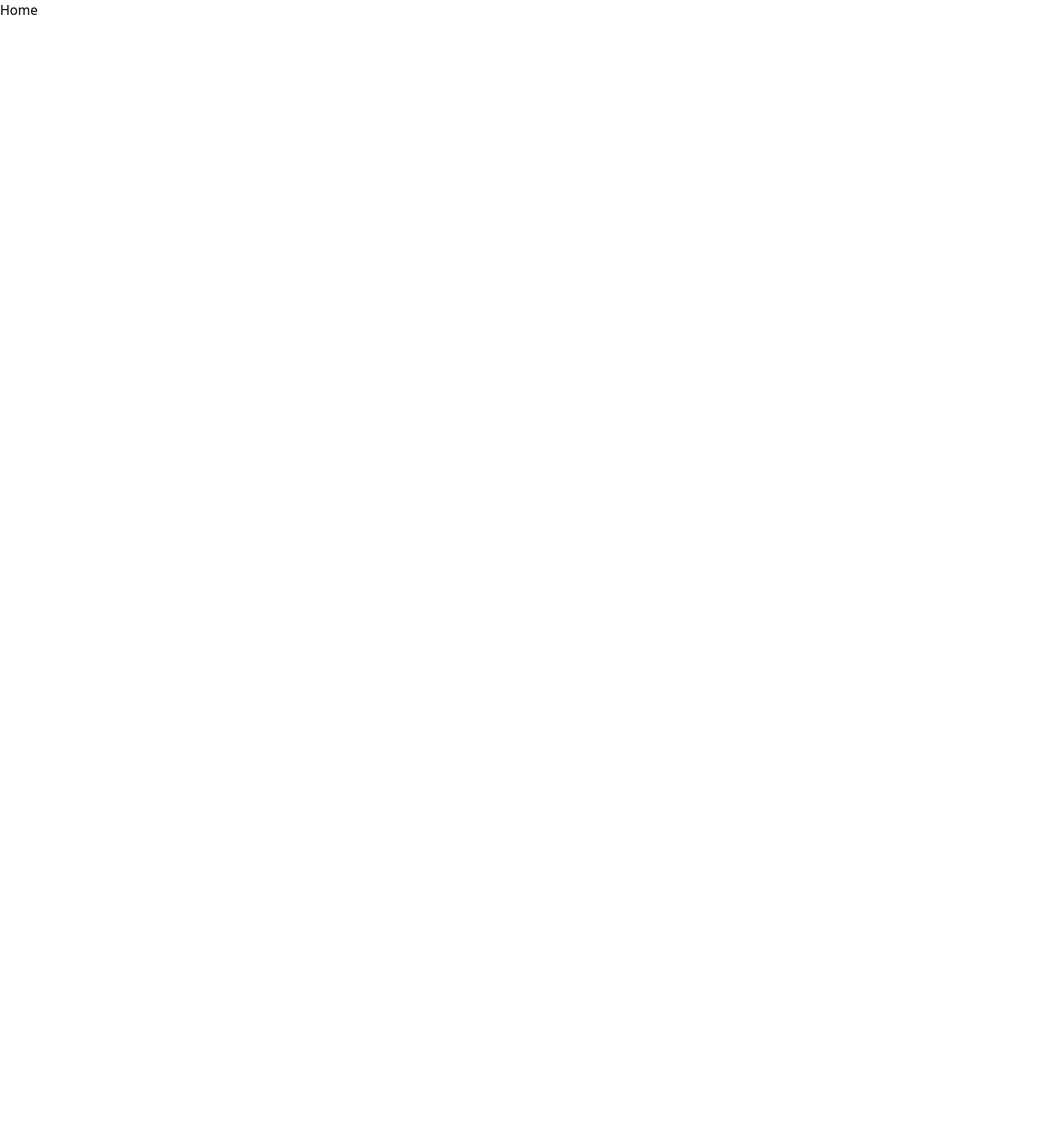
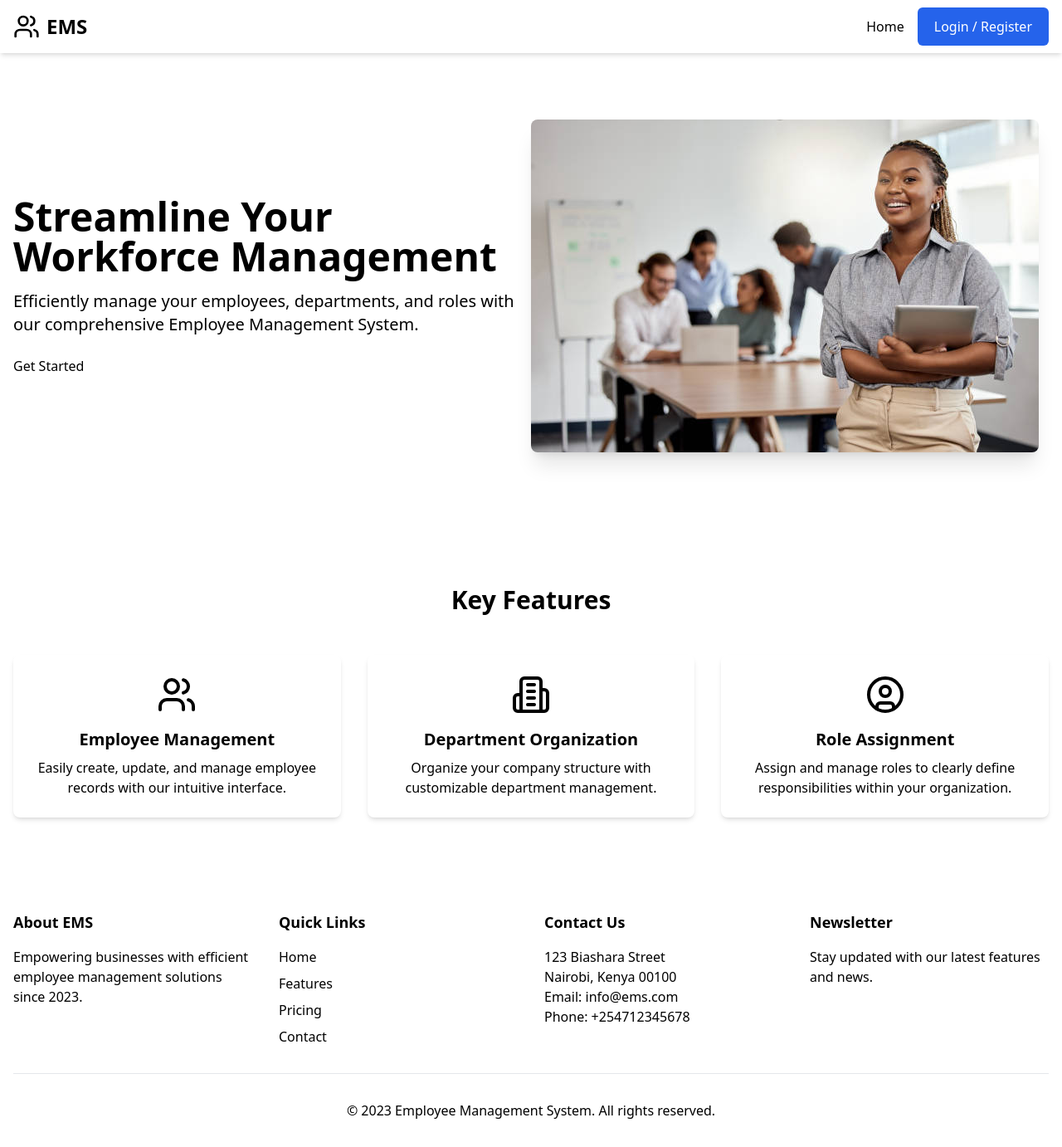
Before and after one commit to DennisRono/Employees-Management-System, a React (Vite) app in the folder client/: page / in a window 1280 px wide. Shown: the whole page at 83% size. Before the commit the page ends 800 px from the top, so only its background shows below. Built offline with nearby package versions, Linux system fonts and the light colour scheme.

Commit message:
added a simple landing page

```diff
--- a/client/src/routes/Home.jsx
+++ b/client/src/routes/Home.jsx
@@ -1,5 +1,149 @@
-const Home = () => {
-  return <div>Home</div>
+import { Users, Building2, UserCircle } from 'lucide-react'
+import Employees from '../assets/images/employees.jpg'
+import { Link } from 'react-router-dom'
+
+export default function Home() {
+  return (
+    <div className="flex flex-col min-h-screen">
+      <header className="bg-primary text-primary-foreground shadow-md">
+        <div className="container mx-auto px-4 py-4 flex justify-between items-center">
+          <div className="flex items-center space-x-2">
+            <Users className="h-8 w-8" />
+            <span className="text-2xl font-bold">EMS</span>
+          </div>
+          <nav>
+            <ul className="flex space-x-4">
+              <li>
+                <a href="#" className="hover:underline">
+                  Home
+                </a>
+              </li>
+              <li className="">
+                <Link
+                  to="/login"
+                  className="py-3 px-5 rounded-md bg-blue-600 text-white cursor-pointer"
+                >
+                  Login / Register
+                </Link>
+              </li>
+            </ul>
+          </nav>
+        </div>
+      </header>
+
+      <main className="flex-grow">
+        <section className="bg-muted py-20">
+          <div className="container mx-auto px-4 flex flex-col md:flex-row items-center">
+            <div className="md:w-1/2 mb-10 md:mb-0">
+              <h1 className="text-4xl md:text-5xl font-bold mb-4">
+                Streamline Your Workforce Management
+              </h1>
+              <p className="text-xl mb-6">
+                Efficiently manage your employees, departments, and roles with
+                our comprehensive Employee Management System.
+              </p>
+              <button size="lg">Get Started</button>
+            </div>
+            <div className="md:w-1/2">
+              <img
+                src={Employees}
+                alt="Employee Management"
+                className="rounded-lg shadow-xl"
+              />
+            </div>
+          </div>
+        </section>
+
+        <section className="py-20">
+          <div className="container mx-auto px-4">
+            <h2 className="text-3xl font-bold text-center mb-12">
+              Key Features
+            </h2>
+            <div className="grid grid-cols-1 md:grid-cols-3 gap-8">
+              <FeatureCard
+                icon={<Users className="h-12 w-12 mb-4 text-primary" />}
+                title="Employee Management"
+                description="Easily create, update, and manage employee records with our intuitive interface."
+              />
+              <FeatureCard
+                icon={<Building2 className="h-12 w-12 mb-4 text-primary" />}
+                title="Department Organization"
+                description="Organize your company structure with customizable department management."
+              />
+              <FeatureCard
+                icon={<UserCircle className="h-12 w-12 mb-4 text-primary" />}
+                title="Role Assignment"
+                description="Assign and manage roles to clearly define responsibilities within your organization."
+              />
+            </div>
+          </div>
+        </section>
+      </main>
+
+      <footer className="bg-muted text-muted-foreground">
+        <div className="container mx-auto px-4 py-8">
+          <div className="grid grid-cols-1 md:grid-cols-4 gap-8">
+            <div>
+              <h3 className="text-lg font-semibold mb-4">About EMS</h3>
+              <p>
+                Empowering businesses with efficient employee management
+                solutions since 2023.
+              </p>
+            </div>
+            <div>
+              <h3 className="text-lg font-semibold mb-4">Quick Links</h3>
+              <ul className="space-y-2">
+                <li>
+                  <a href="#" className="hover:underline">
+                    Home
+                  </a>
+                </li>
+                <li>
+                  <a href="#" className="hover:underline">
+                    Features
+                  </a>
+                </li>
+                <li>
+                  <a href="#" className="hover:underline">
+                    Pricing
+                  </a>
+                </li>
+                <li>
+                  <a href="#" className="hover:underline">
+                    Contact
+                  </a>
+                </li>
+              </ul>
+            </div>
+            <div>
+              <h3 className="text-lg font-semibold mb-4">Contact Us</h3>
+              <p>123 Biashara Street</p>
+              <p>Nairobi, Kenya 00100</p>
+              <p>Email: info@ems.com</p>
+              <p>Phone: +254712345678</p>
+            </div>
+            <div>
+              <h3 className="text-lg font-semibold mb-4">Newsletter</h3>
+              <p className="mb-4">
+                Stay updated with our latest features and news.
+              </p>
+            </div>
+          </div>
+          <div className="mt-8 pt-8 border-t border-muted-foreground/20 text-center">
+            <p>&copy; 2023 Employee Management System. All rights reserved.</p>
+          </div>
+        </div>
+      </footer>
+    </div>
+  )
 }
 
-export default Home
+function FeatureCard({ icon, title, description }) {
+  return (
+    <div className="bg-muted p-6 rounded-lg shadow-md text-center">
+      <div className="flex justify-center">{icon}</div>
+      <h3 className="text-xl font-semibold mb-2">{title}</h3>
+      <p>{description}</p>
+    </div>
+  )
+}
--- a/client/src/styles/output.css
+++ b/client/src/styles/output.css
@@ -586,8 +586,24 @@ video {
   margin-bottom: 0.25rem;
 }
 
+.mb-10 {
+  margin-bottom: 2.5rem;
+}
+
+.mb-12 {
+  margin-bottom: 3rem;
+}
+
+.mb-2 {
+  margin-bottom: 0.5rem;
+}
+
 .mb-4 {
   margin-bottom: 1rem;
+}
+
+.mb-6 {
+  margin-bottom: 1.5rem;
 }
 
 .mb-8 {
@@ -610,6 +626,10 @@ video {
   margin-top: 1rem;
 }
 
+.mt-8 {
+  margin-top: 2rem;
+}
+
 .block {
   display: block;
 }
@@ -620,6 +640,10 @@ video {
 
 .table {
   display: table;
+}
+
+.grid {
+  display: grid;
 }
 
 .hidden {
@@ -646,12 +670,24 @@ video {
   height: 16rem;
 }
 
+.h-8 {
+  height: 2rem;
+}
+
 .h-screen {
   height: 100vh;
 }
 
+.min-h-screen {
+  min-height: 100vh;
+}
+
 .w-1\/5 {
   width: 20%;
+}
+
+.w-12 {
+  width: 3rem;
 }
 
 .w-32 {
@@ -660,6 +696,10 @@ video {
 
 .w-6 {
   width: 1.5rem;
+}
+
+.w-8 {
+  width: 2rem;
 }
 
 .w-9\/12 {
@@ -682,6 +722,10 @@ video {
   max-width: 32rem;
 }
 
+.flex-grow {
+  flex-grow: 1;
+}
+
 .border-collapse {
   border-collapse: collapse;
 }
@@ -692,6 +736,10 @@ video {
 
 .list-none {
   list-style-type: none;
+}
+
+.grid-cols-1 {
+  grid-template-columns: repeat(1, minmax(0, 1fr));
 }
 
 .flex-row {
@@ -726,6 +774,16 @@ video {
   gap: 1rem;
 }
 
+.gap-8 {
+  gap: 2rem;
+}
+
+.space-x-2 > :not([hidden]) ~ :not([hidden]) {
+  --tw-space-x-reverse: 0;
+  margin-right: calc(0.5rem * var(--tw-space-x-reverse));
+  margin-left: calc(0.5rem * calc(1 - var(--tw-space-x-reverse)));
+}
+
 .space-x-3 > :not([hidden]) ~ :not([hidden]) {
   --tw-space-x-reverse: 0;
   margin-right: calc(0.75rem * var(--tw-space-x-reverse));
@@ -742,6 +800,12 @@ video {
   --tw-space-x-reverse: 0;
   margin-right: calc(2rem * var(--tw-space-x-reverse));
   margin-left: calc(2rem * calc(1 - var(--tw-space-x-reverse)));
+}
+
+.space-y-2 > :not([hidden]) ~ :not([hidden]) {
+  --tw-space-y-reverse: 0;
+  margin-top: calc(0.5rem * calc(1 - var(--tw-space-y-reverse)));
+  margin-bottom: calc(0.5rem * var(--tw-space-y-reverse));
 }
 
 .justify-self-start {
@@ -774,6 +838,10 @@ video {
 
 .border-b {
   border-bottom-width: 1px;
+}
+
+.border-t {
+  border-top-width: 1px;
 }
 
 .border-t-8 {
@@ -815,12 +883,21 @@ video {
   background-color: rgb(255 255 255 / var(--tw-bg-opacity));
 }
 
+.bg-blue-600 {
+  --tw-bg-opacity: 1;
+  background-color: rgb(37 99 235 / var(--tw-bg-opacity));
+}
+
 .p-2 {
   padding: 0.5rem;
 }
 
 .p-4 {
   padding: 1rem;
+}
+
+.p-6 {
+  padding: 1.5rem;
 }
 
 .p-8 {
@@ -857,6 +934,11 @@ video {
   padding-bottom: 0.5rem;
 }
 
+.py-20 {
+  padding-top: 5rem;
+  padding-bottom: 5rem;
+}
+
 .py-3 {
   padding-top: 0.75rem;
   padding-bottom: 0.75rem;
@@ -865,6 +947,16 @@ video {
 .py-4 {
   padding-top: 1rem;
   padding-bottom: 1rem;
+}
+
+.py-8 {
+  padding-top: 2rem;
+  padding-bottom: 2rem;
+}
+
+.px-5 {
+  padding-left: 1.25rem;
+  padding-right: 1.25rem;
 }
 
 .pl-12 {
@@ -883,6 +975,10 @@ video {
   padding-top: 3rem;
 }
 
+.pt-8 {
+  padding-top: 2rem;
+}
+
 .text-left {
   text-align: left;
 }
@@ -894,6 +990,16 @@ video {
 .text-2xl {
   font-size: 1.5rem;
   line-height: 2rem;
+}
+
+.text-3xl {
+  font-size: 1.875rem;
+  line-height: 2.25rem;
+}
+
+.text-4xl {
+  font-size: 2.25rem;
+  line-height: 2.5rem;
 }
 
 .text-lg {
@@ -987,6 +1093,12 @@ video {
   box-shadow: var(--tw-ring-offset-shadow, 0 0 #0000), var(--tw-ring-shadow, 0 0 #0000), var(--tw-shadow);
 }
 
+.shadow-xl {
+  --tw-shadow: 0 20px 25px -5px rgb(0 0 0 / 0.1), 0 8px 10px -6px rgb(0 0 0 / 0.1);
+  --tw-shadow-colored: 0 20px 25px -5px var(--tw-shadow-color), 0 8px 10px -6px var(--tw-shadow-color);
+  box-shadow: var(--tw-ring-offset-shadow, 0 0 #0000), var(--tw-ring-shadow, 0 0 #0000), var(--tw-shadow);
+}
+
 .ease-linear {
   transition-timing-function: linear;
 }
@@ -1011,6 +1123,10 @@ video {
   color: rgb(31 41 55 / var(--tw-text-opacity));
 }
 
+.hover\:underline:hover {
+  text-decoration-line: underline;
+}
+
 .focus\:outline-none:focus {
   outline: 2px solid transparent;
   outline-offset: 2px;
@@ -1028,8 +1144,33 @@ video {
 }
 
 @media (min-width: 768px) {
+  .md\:mb-0 {
+    margin-bottom: 0px;
+  }
+
+  .md\:w-1\/2 {
+    width: 50%;
+  }
+
+  .md\:grid-cols-3 {
+    grid-template-columns: repeat(3, minmax(0, 1fr));
+  }
+
+  .md\:grid-cols-4 {
+    grid-template-columns: repeat(4, minmax(0, 1fr));
+  }
+
+  .md\:flex-row {
+    flex-direction: row;
+  }
+
   .md\:align-top {
     vertical-align: top;
+  }
+
+  .md\:text-5xl {
+    font-size: 3rem;
+    line-height: 1;
   }
 }
 
```
Also changed, not shown: client/src/assets/images/employees.jpg (added).
